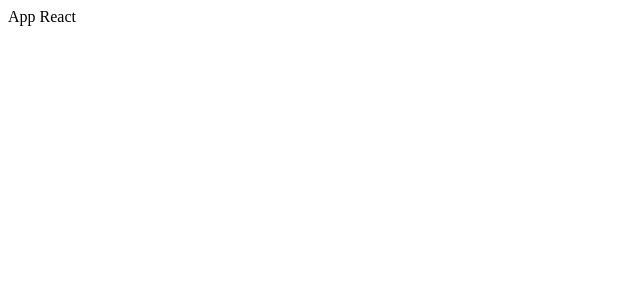
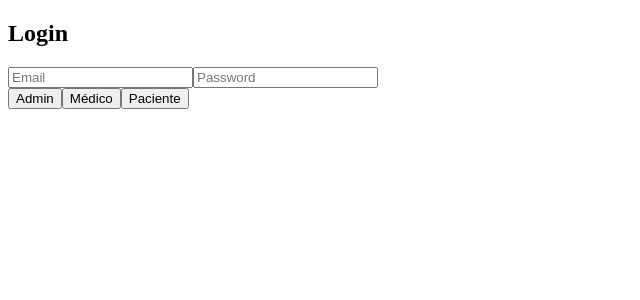
Before and after one commit to luizfernando05/tcc-diabetes, a React (Vite) app in the folder root/diagly-app/: page /login in a window 1280 px wide. Shown: the top 300 px of the page, without its empty margins (0-640 px from the left). Built offline with nearby package versions, Linux system fonts and the light colour scheme.

Commit message:
feat(diagly-app): implement login functionality with role-based access

```diff
--- a/root/diagly-app/package.json
+++ b/root/diagly-app/package.json
@@ -17,6 +17,7 @@
     "vite": "^6.2.0"
   },
   "dependencies": {
+    "axios": "^1.8.2",
     "prop-types": "^15.8.1",
     "react-router-dom": "^7.3.0",
     "vite-plugin-svgr": "^4.3.0"
--- a/root/diagly-app/src/App.jsx
+++ b/root/diagly-app/src/App.jsx
@@ -1,7 +1,8 @@
 import React from 'react';
+import Login from './pages/auth/Login';
 
 const App = () => {
-  return <div>App React</div>;
+  return <Login />;
 };
 
 export default App;
--- /dev/null
+++ b/root/diagly-app/src/pages/auth/Login.jsx
@@ -0,0 +1,61 @@
+import { useState } from 'react';
+import { login } from '../../services/authService';
+
+const Login = () => {
+  const [email, setEmail] = useState('');
+  const [password, setPassword] = useState('');
+  const [error, setError] = useState('');
+
+  const handleLogin = async (role) => {
+    setError('');
+    try {
+      await login(role, email, password);
+      alert('Login successful!'); // Aqui pode ser substituído por redirecionamento
+    } catch (err) {
+      setError(err);
+    }
+  };
+
+  return (
+    <div className="flex flex-col items-center justify-center h-screen">
+      <h2 className="text-xl font-bold mb-4">Login</h2>
+      <input
+        type="email"
+        placeholder="Email"
+        value={email}
+        onChange={(e) => setEmail(e.target.value)}
+        className="mb-2 border p-2 rounded"
+      />
+      <input
+        type="password"
+        placeholder="Password"
+        value={password}
+        onChange={(e) => setPassword(e.target.value)}
+        className="mb-2 border p-2 rounded"
+      />
+      {error && <p className="text-red-500">{error}</p>}
+      <div className="flex gap-2 mt-2">
+        <button
+          onClick={() => handleLogin('admins')}
+          className="bg-blue-500 text-white px-4 py-2 rounded"
+        >
+          Admin
+        </button>
+        <button
+          onClick={() => handleLogin('doctors')}
+          className="bg-green-500 text-white px-4 py-2 rounded"
+        >
+          Médico
+        </button>
+        <button
+          onClick={() => handleLogin('patients')}
+          className="bg-purple-500 text-white px-4 py-2 rounded"
+        >
+          Paciente
+        </button>
+      </div>
+    </div>
+  );
+};
+
+export default Login;
--- /dev/null
+++ b/root/diagly-app/src/services/authService.js
@@ -0,0 +1,26 @@
+import axios from 'axios';
+
+const API_URL = 'http://localhost:3000';
+
+const login = async (role, email, password) => {
+  try {
+    const response = await axios.post(`${API_URL}/${role}/login`, {
+      email,
+      password,
+    });
+    localStorage.setItem('token', response.data.token);
+    return response.data;
+  } catch (error) {
+    throw error.response?.data?.message || 'Login failed';
+  }
+};
+
+const logout = () => {
+  localStorage.removeItem('token');
+};
+
+const getToken = () => {
+  return localStorage.getItem('token');
+};
+
+export { login, logout, getToken };
```
Also changed, not shown: root/diagly-app/src/routes/AppRoutes.jsx (added, +14 -0 lines), 2 other files (tests, documents, lock files or other folders).
